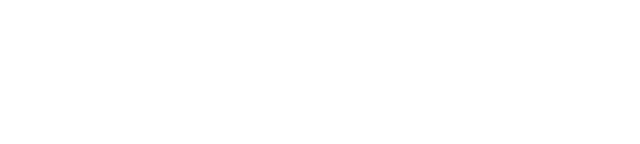
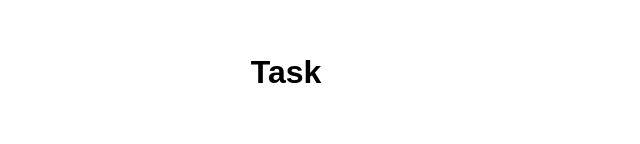
Before and after one commit to meghna-saxena/todo-app, a React (Create React App) app: page / in a window 1280 px wide. Shown: the part 139-283 px from the top of the page, without its empty margins (354-994 px from the left). Built offline with nearby package versions, Linux system fonts and the light colour scheme.

Commit message:
added itemlist component

```diff
--- a/src/components/ItemList/index.js
+++ b/src/components/ItemList/index.js
@@ -0,0 +1,10 @@
+import React from 'react';
+import './ItemList.css';
+
+const item = (props) => (
+    <div className="item">
+    <h1>Task</h1>
+    </div>
+);
+
+export default item;
--- a/src/containers/App.js
+++ b/src/containers/App.js
@@ -1,5 +1,6 @@
 import React, { Component } from 'react';
 import AddItem from '../components/AddItem';
+import ItemList from '../components/ItemList';
 import './App.css';
 
 class App extends Component {
@@ -7,6 +8,7 @@ class App extends Component {
     return (
       <div className="App">
        <AddItem />
+       <ItemList />
       </div>
     );
   }
```
Also changed, not shown: src/components/ItemList/Item.css (deleted), src/components/ItemList/ItemList.css (added).
